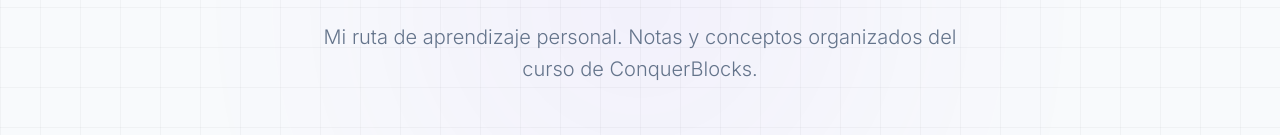
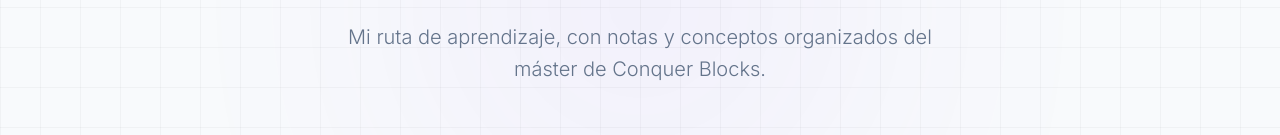
Before and after one commit to alvarobarrenadev/apuntes-javascript, a website built with Vite: page index.html in a window 1280 px wide. Shown: the part 233-368 px from the top of the page. Built offline with nearby package versions, Linux system fonts and the light colour scheme.

Commit message:
docs: Update hero section description text to reflect Conquer Blocks master course.

```diff
--- a/index.html
+++ b/index.html
@@ -38,7 +38,7 @@
       <div class="hero-section">
         <div class="hero-text">
           <h1>Apuntes de JavaScript</h1>
-          <p>Mi ruta de aprendizaje personal. Notas y conceptos organizados del curso de ConquerBlocks.</p>
+          <p>Mi ruta de aprendizaje, con notas y conceptos organizados del máster de Conquer Blocks.</p>
         </div>
       </div>
 
```
